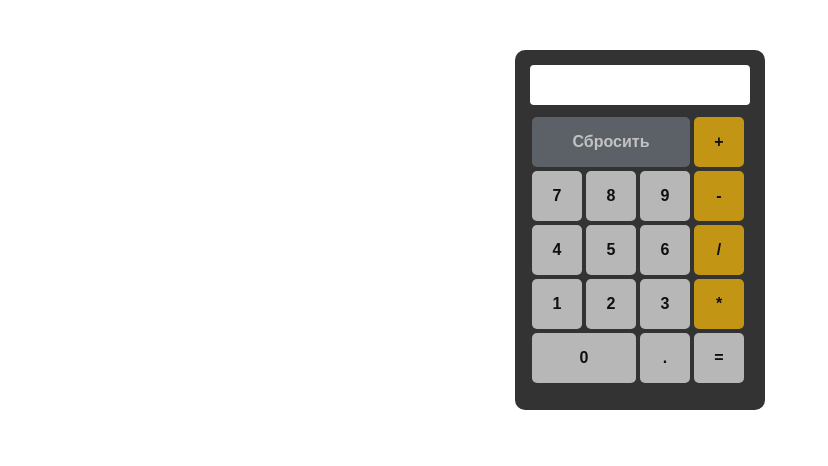
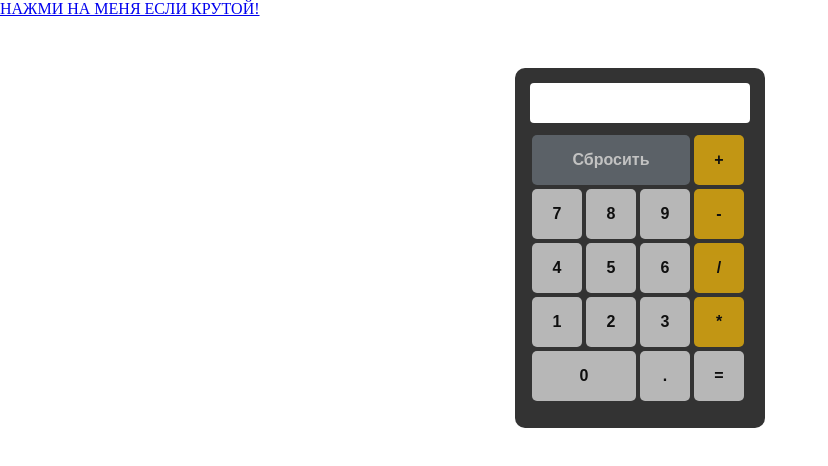
Before and after one commit to LeoGame1/Calculator, a plain HTML site: page index.html in a window 1280 px wide. Shown: the whole page, without its empty margins (0-828 px from the left). Drawn offline with Linux system fonts and the light colour scheme.

Commit message:
Добавил файлы

```diff
--- a/index.html
+++ b/index.html
@@ -8,6 +8,7 @@
     <link rel="stylesheet" href="style.css">
 </head>
 <body>
+    <a href="my%20project/index.html" > НАЖМИ НА МЕНЯ ЕСЛИ КРУТОЙ!</a>
     <div class="calc">
         <div class="input_wrap">
             <input type="text" id="input">
```
